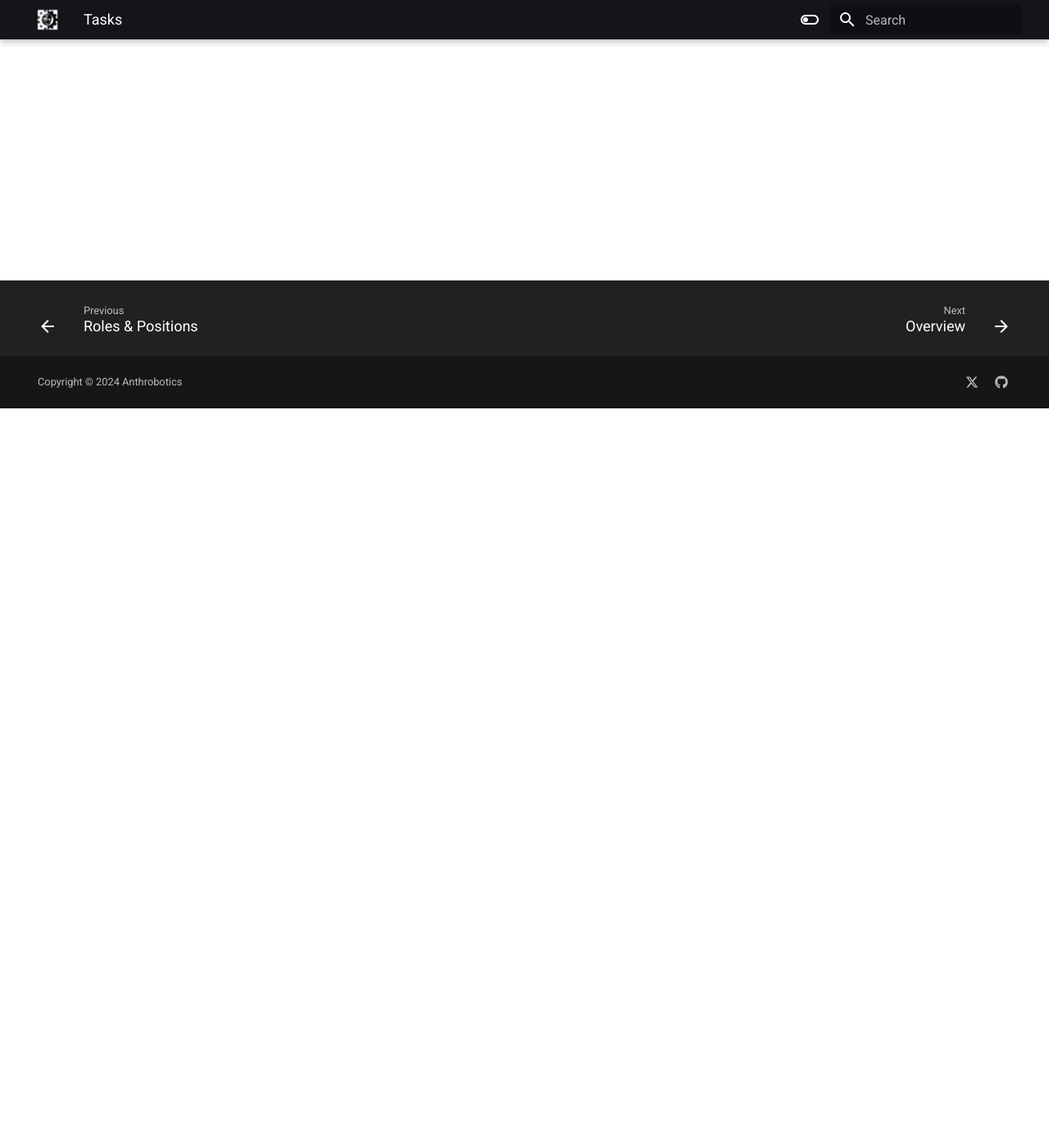
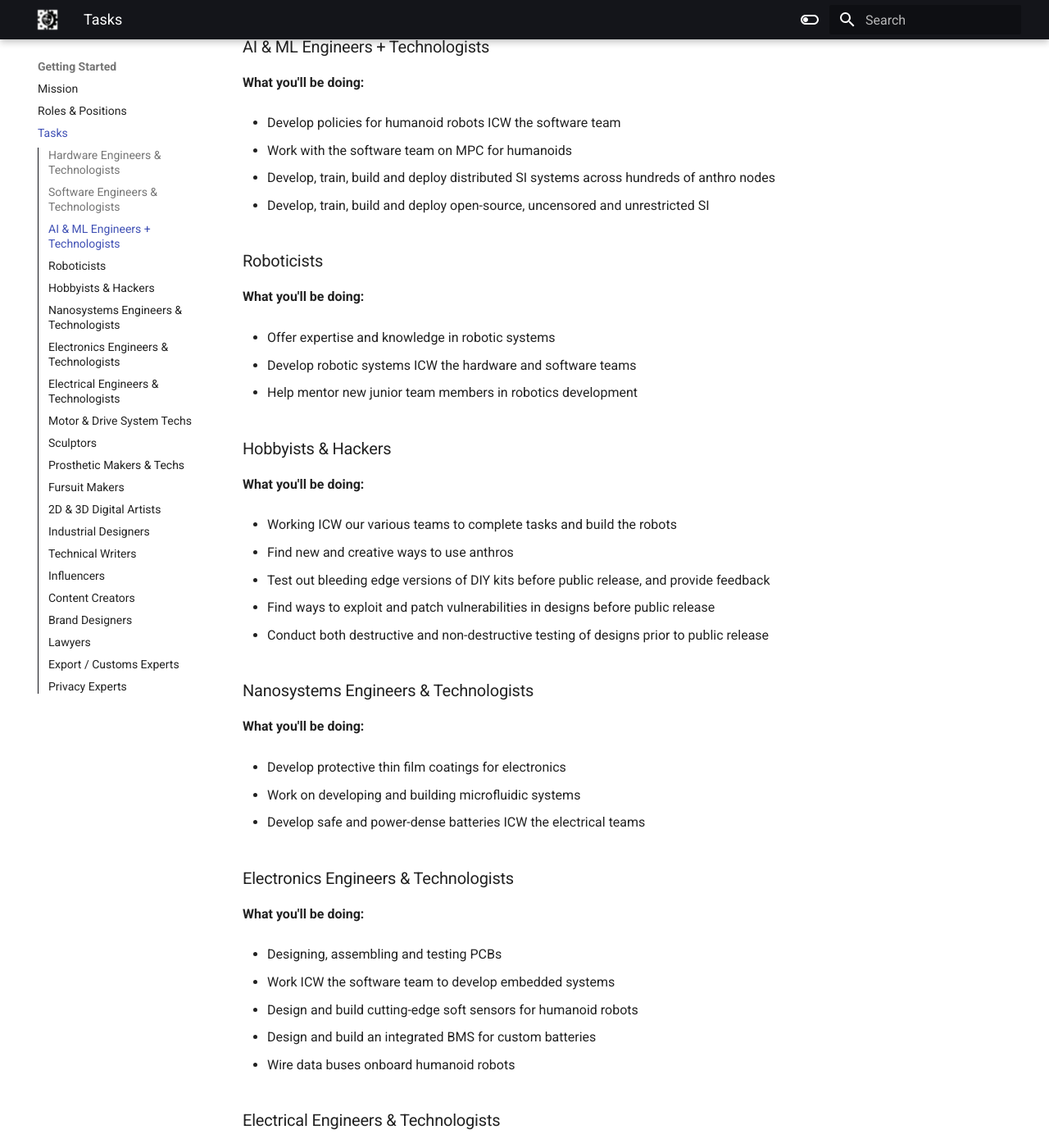
Before and after one commit to Anthrobotics/anthro-docs, an MkDocs documentation site: the page built from docs/getting started/tasks.md, in a window 1280 px wide and 1400 px high, scrolled down 902 px. Shown: the whole window at 82% size. Built offline with MkDocs 1.6.1 and Material for MkDocs 9.7.7, drawn with Linux system fonts in a browser that asks for light colours; some of the changed text lies outside the part shown.

Commit message:
Update tasks.md

```diff
--- a/docs/getting started/tasks.md
+++ b/docs/getting started/tasks.md
@@ -1 +1,149 @@
 # Tasks
+
+A (nonexhaustive) list of tasks for each role & position.
+
+### Hardware Engineers & Technologists
+
+**What you'll be doing:**
+
+- Design, model, build and test mechanical subassemblies
+
+- Design the body of the robot
+
+- Perform FEA and FEM of mechanical parts
+
+- Integrate mechanical subassemblies into the body
+
+- Integrate and test direct drive actuators
+
+- Design, build, and test synthetic muscles ith the aesthetics and drive systems teams
+
+- Help electronics and electrical teams with routing cabling through the body of the robot
+
+### Software Engineers & Technologists
+
+**What you'll be doing:**
+
+- Write, test and debug software systems
+
+- Harness AI copilots to develop software solutions
+
+- Translate URDF into simulation traning environments (MuJoCo, Gazebo)
+
+- Develop GUIs and software-based HMIs for interfacing and interacting with robots
+
+- Develop embedded control systems ICW the electronics team
+
+### AI & ML Engineers + Technologists
+
+**What you'll be doing:**
+
+- Develop policies for humanoid robots ICW the software team
+
+- Work with the software team on MPC for humanoids
+
+- Develop, train, build and deploy distributed SI systems across hundreds of anthro nodes
+
+- Develop, train, build and deploy open-source, uncensored and unrestricted SI
+
+### Roboticists
+
+**What you'll be doing:**
+
+- Offer expertise and knowledge in robotic systems
+
+- Develop robotic systems ICW the hardware and software teams
+
+- Help mentor new junior team members in robotics development
+
+### Hobbyists & Hackers
+
+**What you'll be doing:**
+
+- Working ICW our various teams to complete tasks and build the robots
+
+- Find new and creative ways to use anthros
+
+- Test out bleeding edge versions of DIY kits before public release, and provide feedback
+
+- Find ways to exploit and patch vulnerabilities in designs before public release
+
+- Conduct both destructive and non-destructive testing of designs prior to public release
+
+### Nanosystems Engineers & Technologists
+
+**What you'll be doing:**
+
+- Develop protective thin film coatings for electronics
+
+- Work on developing and building microfluidic systems
+
+- Develop safe and power-dense batteries ICW the electrical teams
+
+### Electronics Engineers & Technologists
+
+**What you'll be doing:**
+
+- Designing, assembling and testing PCBs
+
+- Work ICW the software team to develop embedded systems
+
+- Design and build cutting-edge soft sensors for humanoid robots
+
+- Design and build an integrated BMS for custom batteries
+
+- Wire data buses onboard humanoid robots
+
+### Electrical Engineers & Technologists
+
+**What you'll be doing:**
+
+- Design, build, and test lightweight LiFePO4 and LiPo batteries
+
+- Design, build, and test power distribution systems
+
+- Design PDBs alongside the electronics team
+
+- Wire DC power buses inside humanoid robots
+
+- Design a tethered tail charge cable alongside the aesthetics and electronics team
+
+- Design and build a charging dock for hot-swappable batteries
+
+- Design and build a hot-swap battery tray with the electronics team
+
+### Motor & Drive System Techs
+
+**What you'll be doing:**
+
+- Design, build, and test synthetic muscles with the hardware and aesthetics teams.
+
+- Source equipment for producing brushless DC motors
+
+- Design, build, and test rotary brushless DC motors
+
+- Design, build, and test linear brushless DC actuators
+
+### Sculptors
+
+### Prosthetic Makers & Techs
+
+### Fursuit Makers
+
+### 2D & 3D Digital Artists
+
+### Industrial Designers
+
+### Technical Writers
+
+### Influencers
+
+### Content Creators
+
+### Brand Designers
+
+### Lawyers
+
+### Export / Customs Experts
+
+### Privacy Experts
```
